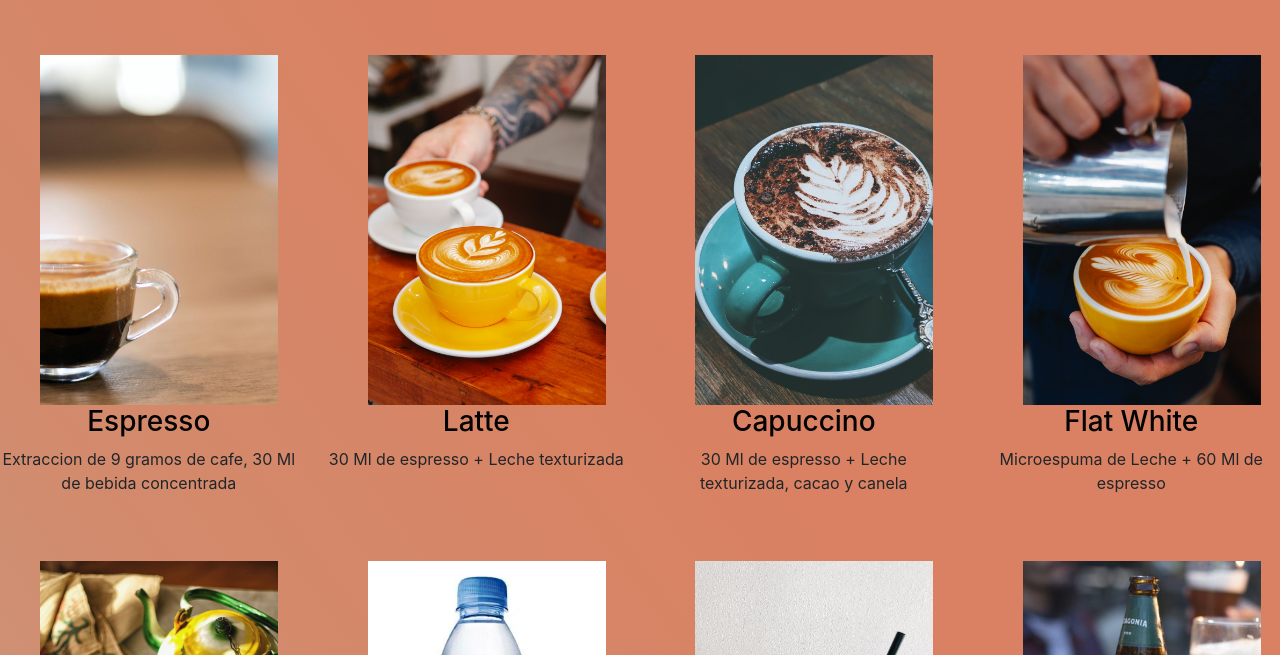
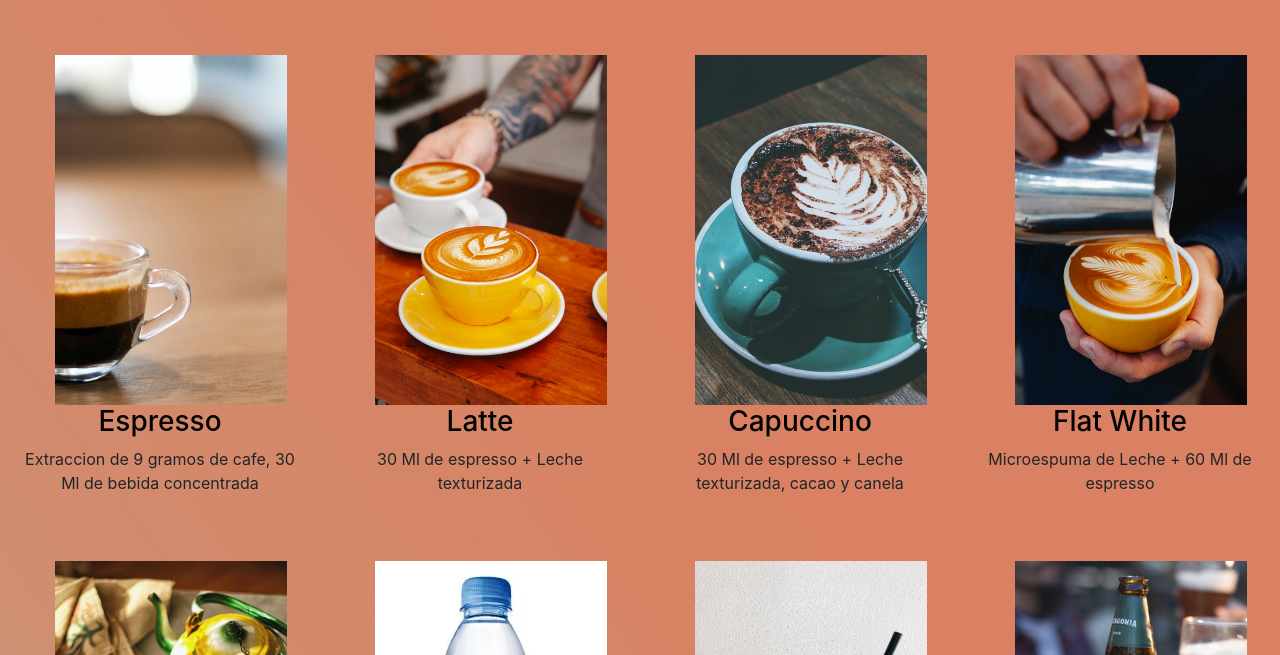
Before and after one commit to ediau11/ProyectoBlackSwan, a website: page Menu.html in a window 1280 px wide. Shown: the part 145-800 px from the top of the page. Drawn offline with nearby package versions, Linux system fonts and the light colour scheme.

Commit message:
Cambio de Margin

```diff
--- a/scss/_globals.scss
+++ b/scss/_globals.scss
@@ -69,3 +69,6 @@ img {
 .parrafo__suc {
   @include titulos(2rem, rgb(19, 18, 18));
 }
+.row {
+  margin: 0 !important;
+}
```
Also changed, not shown: css/style.css, 1 other file.
